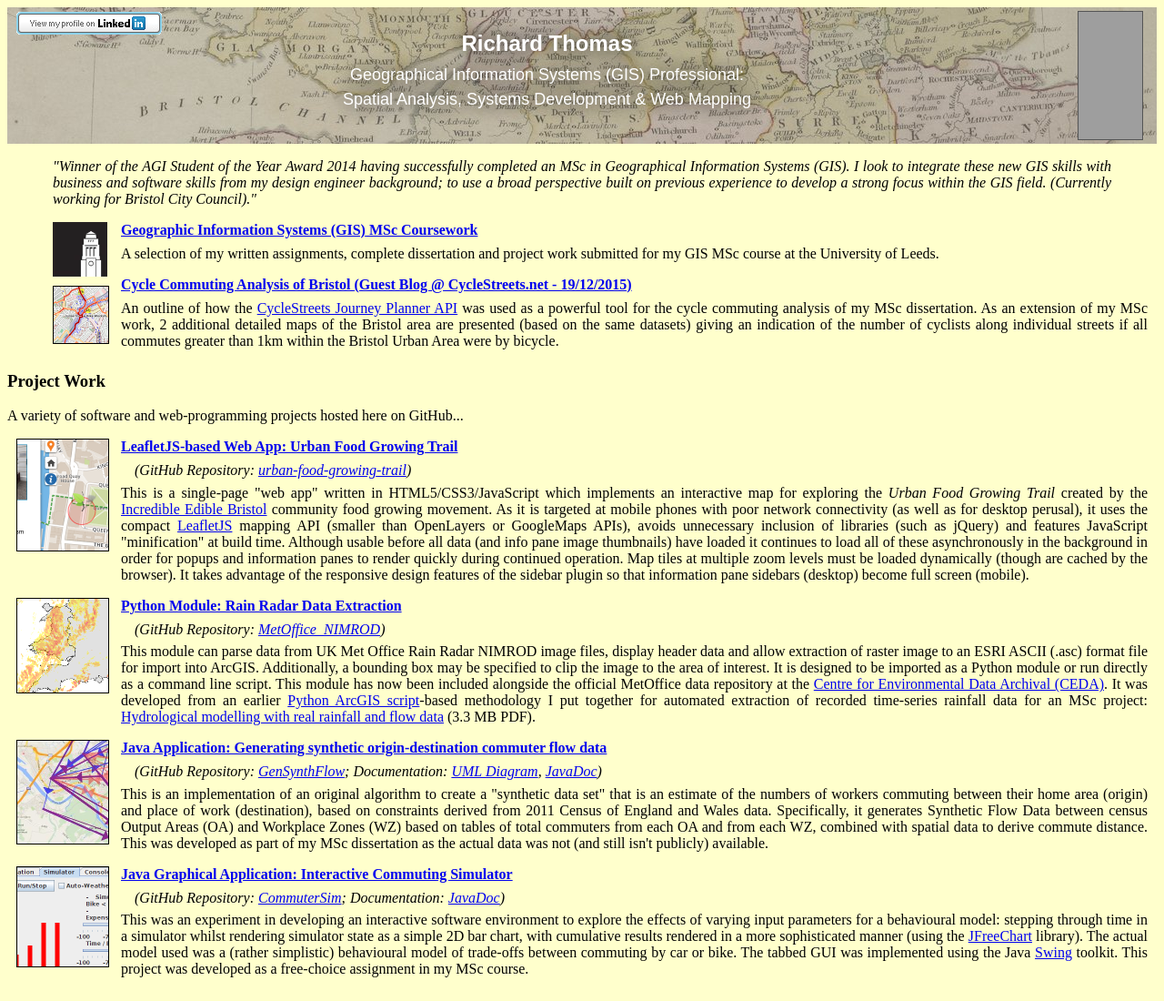
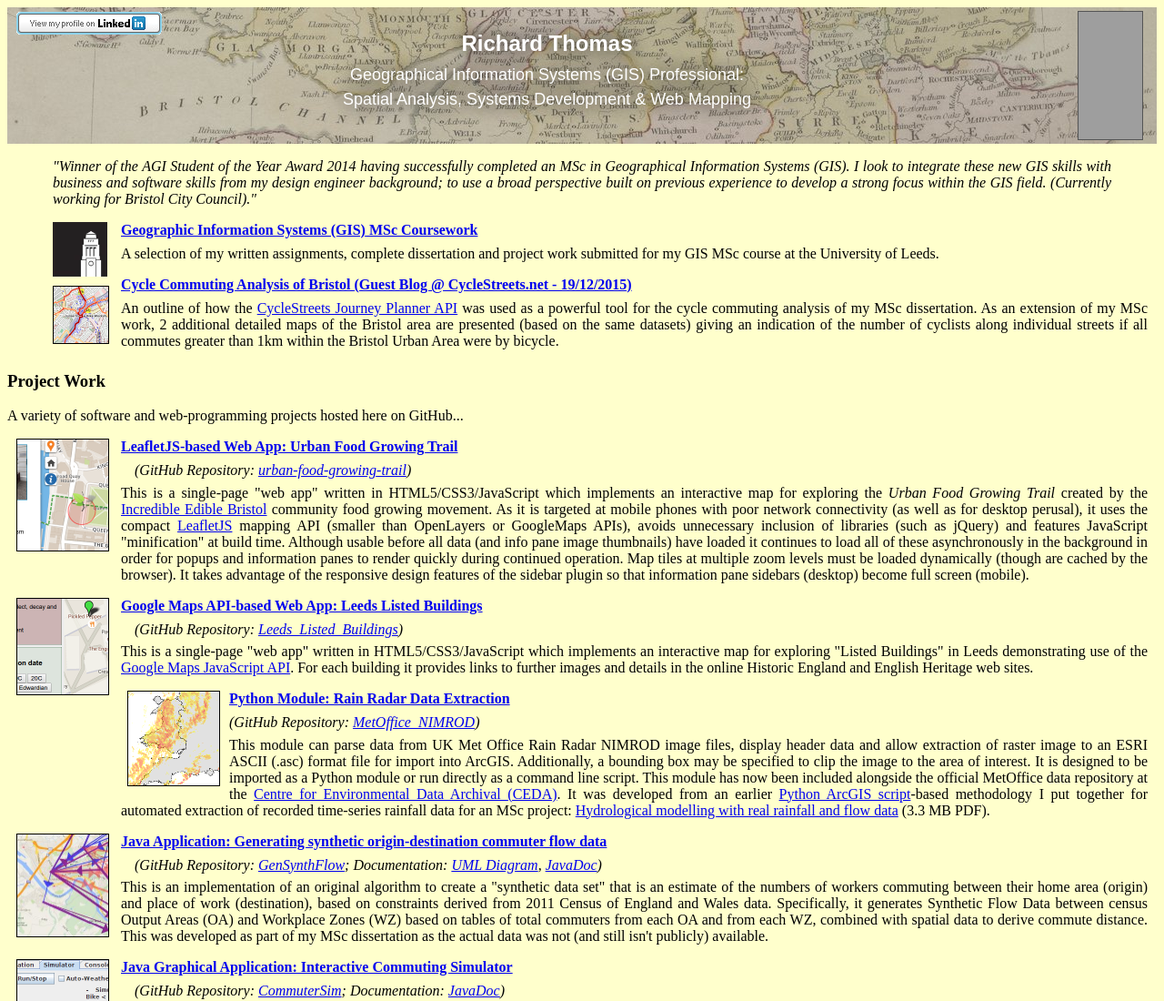
Before and after one commit to richard-thomas/richard-thomas.github.io, a website: page index.html in a window 1280 px wide. Shown: the top 1100 px of the page at 91% size. Drawn offline with Linux system fonts and the light colour scheme; grey boxes are pictures that could not be loaded.

Commit message:
Added Leeds Listed Buildings web map

```diff
--- a/index.html
+++ b/index.html
@@ -117,6 +117,31 @@
         dynamically (though are cached by the browser). It takes advantage
         of the responsive design features of the sidebar plugin so that
         information pane sidebars (desktop) become full screen (mobile).
+    </p>
+
+    <div class="hover-popup">
+        <img class="section-logo" src="img/leeds_listed_buildings_thumb.png"
+             alt="Leeds Listed Buildings">
+        <span>
+            <img src="img/leeds_listed_buildings.png" alt="Leeds Listed Buildings">
+            <br />Web App screenshot
+        </span>
+    </div>
+    <a href="http://richard-thomas.github.io/GIS_MSc/Leeds_History_Website/listed_buildings.html"
+       target="_blank">
+        <h4 class="proj-title">Google Maps API-based Web App: Leeds Listed Buildings</h4>
+    </a>
+    <p class="proj-repos">(GitHub Repository:
+        <a href="https://github.com/richard-thomas/Leeds_Listed_Buildings"
+           target="_blank">Leeds_Listed_Buildings</a>)
+    </p>
+    <p class="proj-content">
+        This is a single-page "web app" written in HTML5/CSS3/JavaScript which
+        implements an interactive map for exploring "Listed Buildings" in Leeds demonstrating use of the
+        <a href="https://developers.google.com/maps/documentation/javascript/"
+           target="_blank">Google Maps JavaScript API</a>.
+        For each building it provides links to further images and details in
+        the online Historic England and English Heritage web sites.
     </p>
 
     <div class="hover-popup">
```
Also changed, not shown: img/leeds_listed_buildings.png (added), img/leeds_listed_buildings_thumb.png (added).
